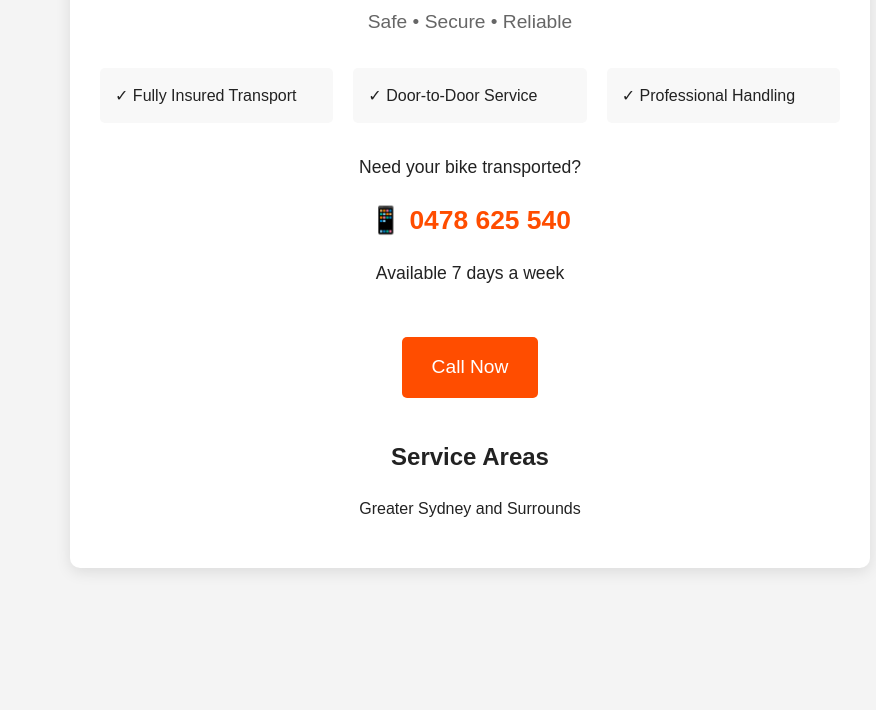
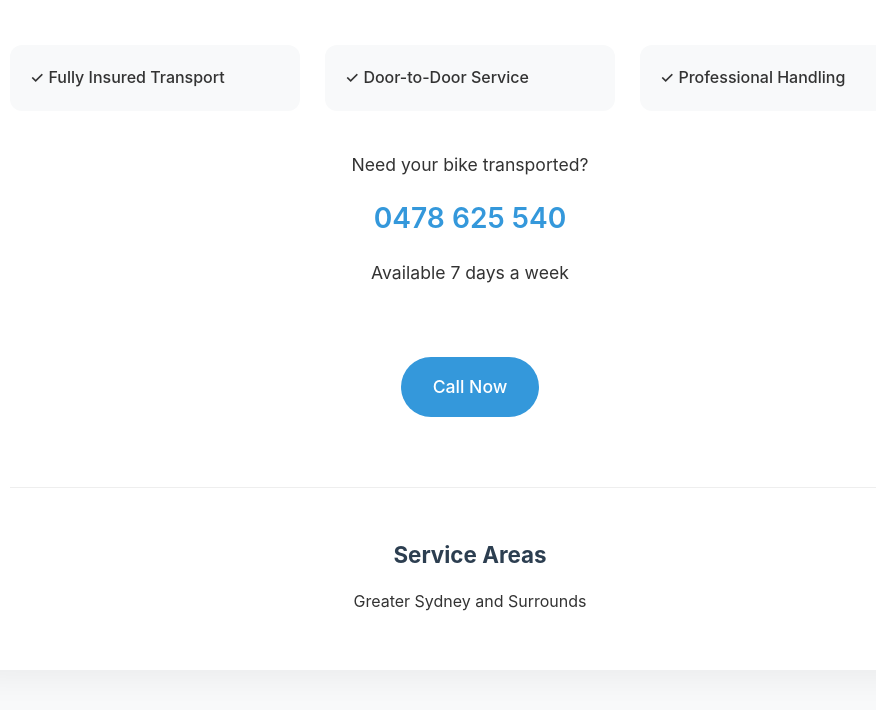
Before and after one commit to mototransport/homepage, a plain HTML site: page index.html in a window 1280 px wide. Shown: the part 373-1083 px from the top of the page, without its empty margins (170-1046 px from the left). Before the commit the page ends 981 px from the top, so only its background shows below. Drawn offline with Linux system fonts and the light colour scheme.

Commit message:
Update index.html

```diff
--- a/index.html
+++ b/index.html
@@ -7,100 +7,137 @@
     <meta name="description" content="Professional motorcycle transport services. Safe, secure, and reliable bike transportation across Australia.">
     <style>
         :root {
-            --primary-color: #ff4d00;
-            --dark-color: #222;
+            --primary-color: #2c3e50;
+            --accent-color: #3498db;
+            --text-color: #333;
+            --light-gray: #f8f9fa;
         }
 
         body {
-            font-family: 'Arial', sans-serif;
+            font-family: 'Inter', -apple-system, BlinkMacSystemFont, sans-serif;
             line-height: 1.6;
             margin: 0;
             padding: 0;
-            background: #f4f4f4;
-            color: var(--dark-color);
+            background: var(--light-gray);
+            color: var(--text-color);
         }
 
         .container {
-            max-width: 800px;
-            margin: 20px auto;
-            padding: 20px;
+            max-width: 1000px;
+            margin: 40px auto;
+            padding: 0 20px;
         }
 
         .card {
             background: white;
-            border-radius: 10px;
-            box-shadow: 0 4px 15px rgba(0,0,0,0.1);
-            padding: 30px;
+            border-radius: 16px;
+            box-shadow: 0 10px 30px rgba(0,0,0,0.05);
+            padding: 40px;
             text-align: center;
         }
 
         .logo {
-            width: 300px;
-            height: 200px;
-            margin: 0 auto 20px;
+            width: 250px;
+            height: 166px;
+            margin: 0 auto 30px;
             display: block;
         }
 
         .title {
             color: var(--primary-color);
-            font-size: 2.5em;
+            font-size: 2.2em;
+            font-weight: 600;
             margin-bottom: 10px;
+            letter-spacing: -0.5px;
         }
 
         .subtitle {
-            font-size: 1.2em;
+            font-size: 1.1em;
             color: #666;
-            margin-bottom: 30px;
+            margin-bottom: 40px;
+            letter-spacing: 0.5px;
         }
 
         .features {
             display: grid;
-            grid-template-columns: repeat(auto-fit, minmax(200px, 1fr));
-            gap: 20px;
-            margin: 30px 0;
+            grid-template-columns: repeat(auto-fit, minmax(250px, 1fr));
+            gap: 25px;
+            margin: 40px 0;
             text-align: left;
         }
 
         .feature {
-            padding: 15px;
-            background: #f8f8f8;
-            border-radius: 5px;
+            padding: 20px;
+            background: var(--light-gray);
+            border-radius: 12px;
+            font-weight: 500;
+            transition: transform 0.2s;
+        }
+
+        .feature:hover {
+            transform: translateY(-2px);
         }
 
         .cta-button {
             display: inline-block;
-            background: var(--primary-color);
+            background: var(--accent-color);
             color: white;
-            padding: 15px 30px;
+            padding: 16px 32px;
             text-decoration: none;
-            border-radius: 5px;
-            font-size: 1.2em;
-            margin: 20px 0;
-            transition: background 0.3s;
+            border-radius: 30px;
+            font-size: 1.1em;
+            font-weight: 500;
+            margin: 30px 0;
+            transition: all 0.3s;
         }
 
         .cta-button:hover {
-            background: #e64400;
+            background: #2980b9;
+            transform: translateY(-2px);
+            box-shadow: 0 5px 15px rgba(52, 152, 219, 0.2);
         }
 
         .contact-info {
-            margin: 30px 0;
+            margin: 40px 0;
             font-size: 1.1em;
         }
 
         .phone {
-            font-size: 1.5em;
-            font-weight: bold;
+            font-size: 1.6em;
+            font-weight: 600;
+            color: var(--accent-color);
+            text-decoration: none;
+            display: block;
+            margin: 15px 0;
+            transition: color 0.3s;
+        }
+
+        .phone:hover {
+            color: #2980b9;
+        }
+
+        .service-areas {
+            margin-top: 40px;
+            padding-top: 30px;
+            border-top: 1px solid #eee;
+        }
+
+        .service-areas h2 {
             color: var(--primary-color);
-            text-decoration: none;
+            font-size: 1.4em;
+            margin-bottom: 10px;
         }
 
         @media (max-width: 600px) {
             .container {
-                padding: 10px;
+                padding: 15px;
+                margin: 20px auto;
+            }
+            .card {
+                padding: 25px;
             }
             .title {
-                font-size: 2em;
+                font-size: 1.8em;
             }
         }
     </style>
@@ -108,7 +145,6 @@
 <body>
     <div class="container">
         <div class="card">
-            <!-- Replace with your actual logo -->
             <img src="logo.svg" alt="Motorcycle Transport Logo" class="logo">
 
             <h1 class="title">Professional Motorcycle Transport</h1>
@@ -128,7 +164,7 @@
 
             <div class="contact-info">
                 <p>Need your bike transported?</p>
-                <a href="tel:0478625540" class="phone">📱 0478 625 540</a>
+                <a href="tel:0478625540" class="phone">0478 625 540</a>
                 <p>Available 7 days a week</p>
             </div>
 
```
